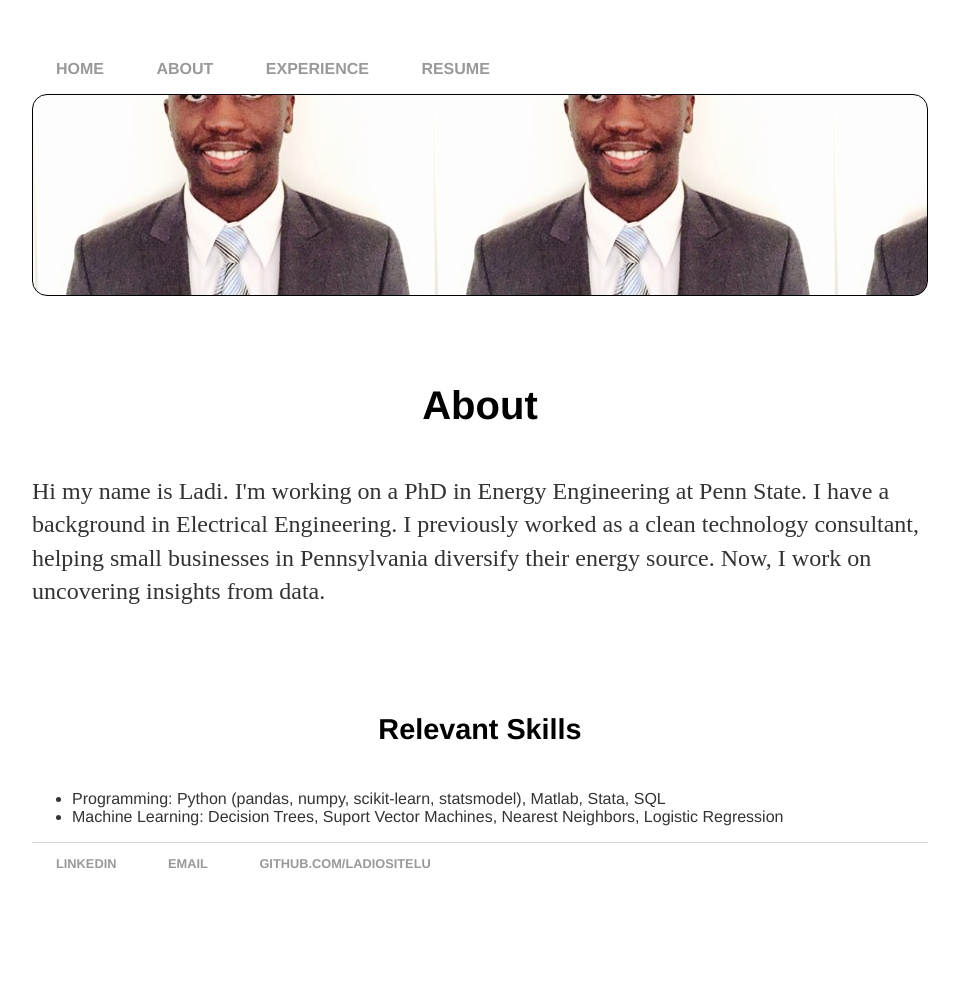
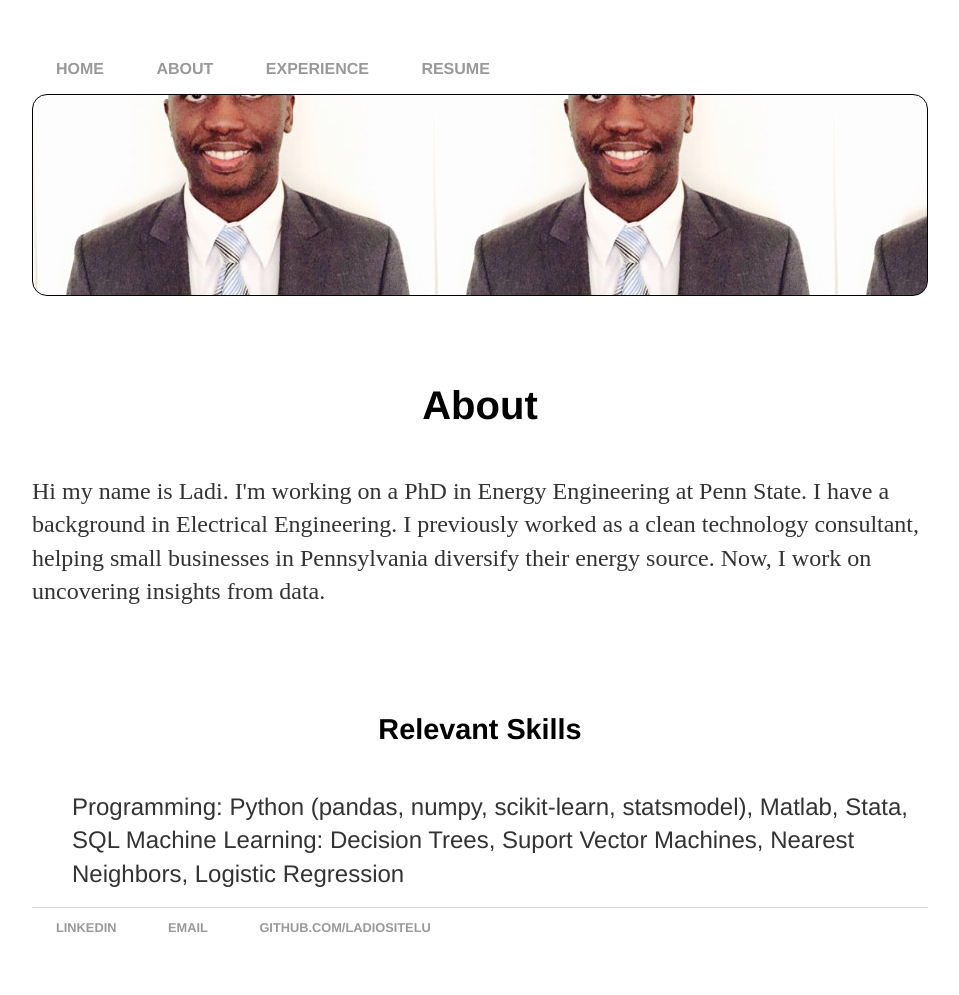
Before and after one commit to ladiositelu/ladiositelu.github.io, a Jekyll site: the page built from About/index.html, in a window 1280 px wide. Shown: the whole page, without its empty margins (160-1119 px from the left). Built offline with Jekyll 4.4.1, drawn with Linux system fonts in a browser that asks for light colours; before the commit the page ends 931 px from its top, so only the background shows below that.

```diff
--- a/About/index.html
+++ b/About/index.html
@@ -18,8 +18,8 @@ title: About Ladi
 
 			<h2> Relevant Skills</h2>
 			<ul>
-				<li> Programming: Python (pandas, numpy, scikit-learn, statsmodel), Matlab, Stata, SQL </li>
-				<li> Machine Learning: Decision Trees, Suport Vector Machines, Nearest Neighbors, Logistic Regression</li>
+				<li2> Programming: Python (pandas, numpy, scikit-learn, statsmodel), Matlab, Stata, SQL </li2>
+				<li2> Machine Learning: Decision Trees, Suport Vector Machines, Nearest Neighbors, Logistic Regression</li2>
 			</ul>
 
 		</div>
```
